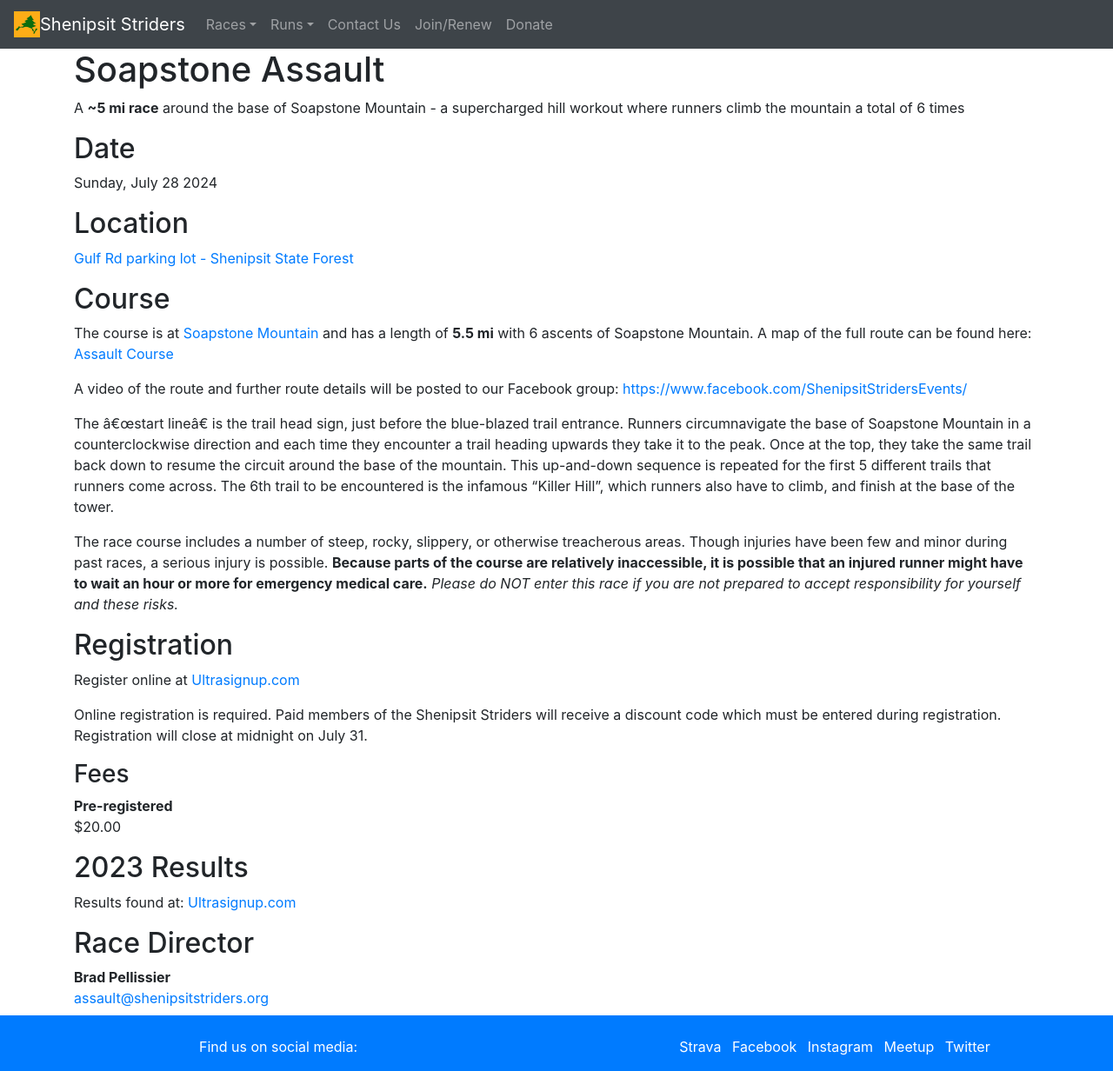
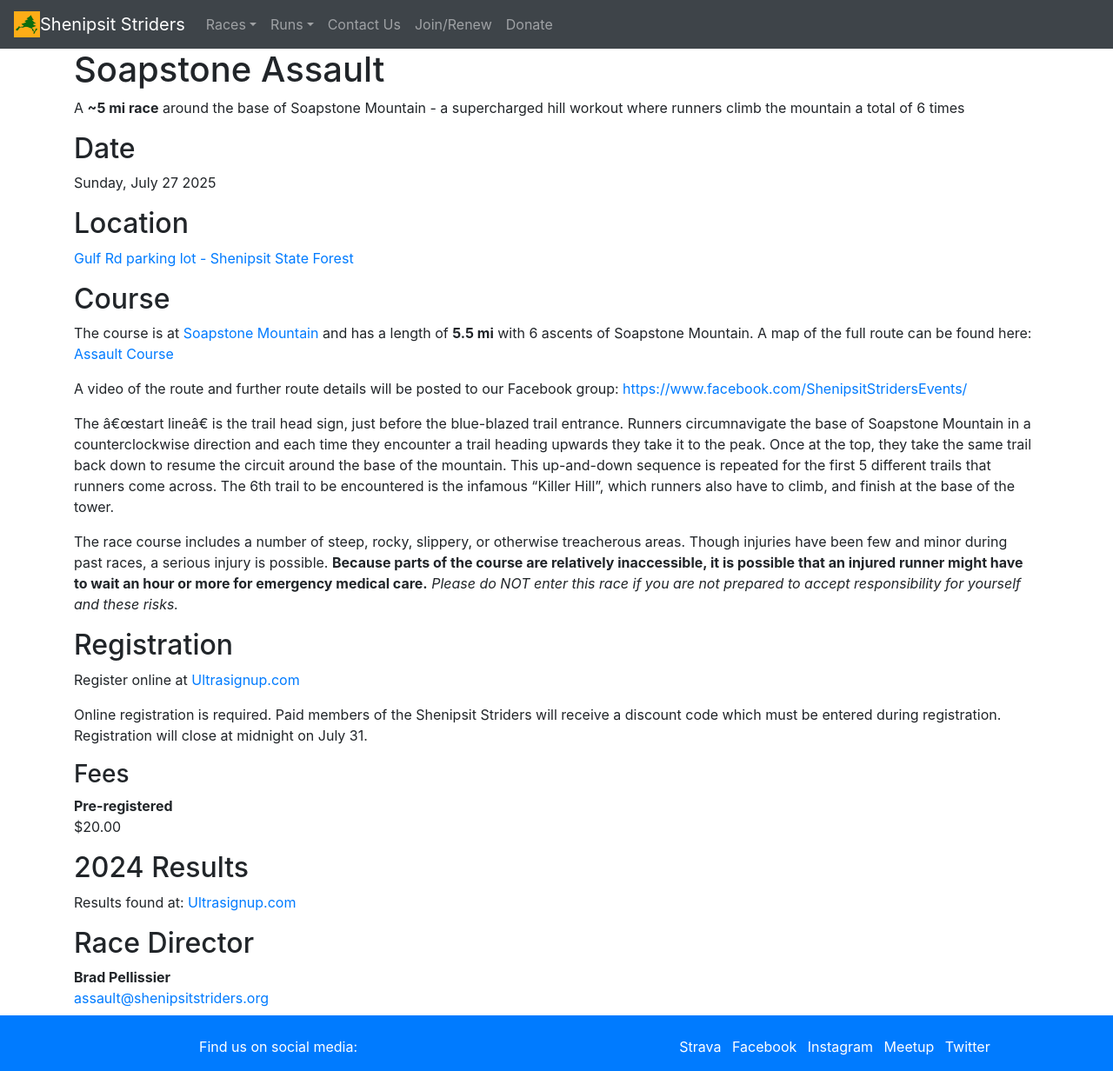
Before and after one commit to ShenipsitStriders/ShenipsitStriders.github.io, a Jekyll site: the page built from _club-races/soapstone-assault.md, in a window 1280 px wide and 1232 px high. Shown: the whole window at 87% size. Built offline with Jekyll 4.4.1, drawn with Linux system fonts in a browser that asks for light colours.

Commit message:
Update soapstone-assault.md
updated 2025 race date and link to 2024 results

```diff
--- a/_club-races/soapstone-assault.md
+++ b/_club-races/soapstone-assault.md
@@ -4,7 +4,7 @@
 description: A **~5 mi race** around the base of Soapstone Mountain - a supercharged hill workout where runners climb the mountain a total of 6 times
 event:
   - name: Soapstone Assault
-    date: "2024-07-28"
+    date: "2025-07-27"
 image: 0612Case.jpg
 location:
   - address: Gulf Rd parking lot - Shenipsit State Forest
```
Also changed, not shown: other parts of _club-races/soapstone-assault.md (+2 -0 lines).
